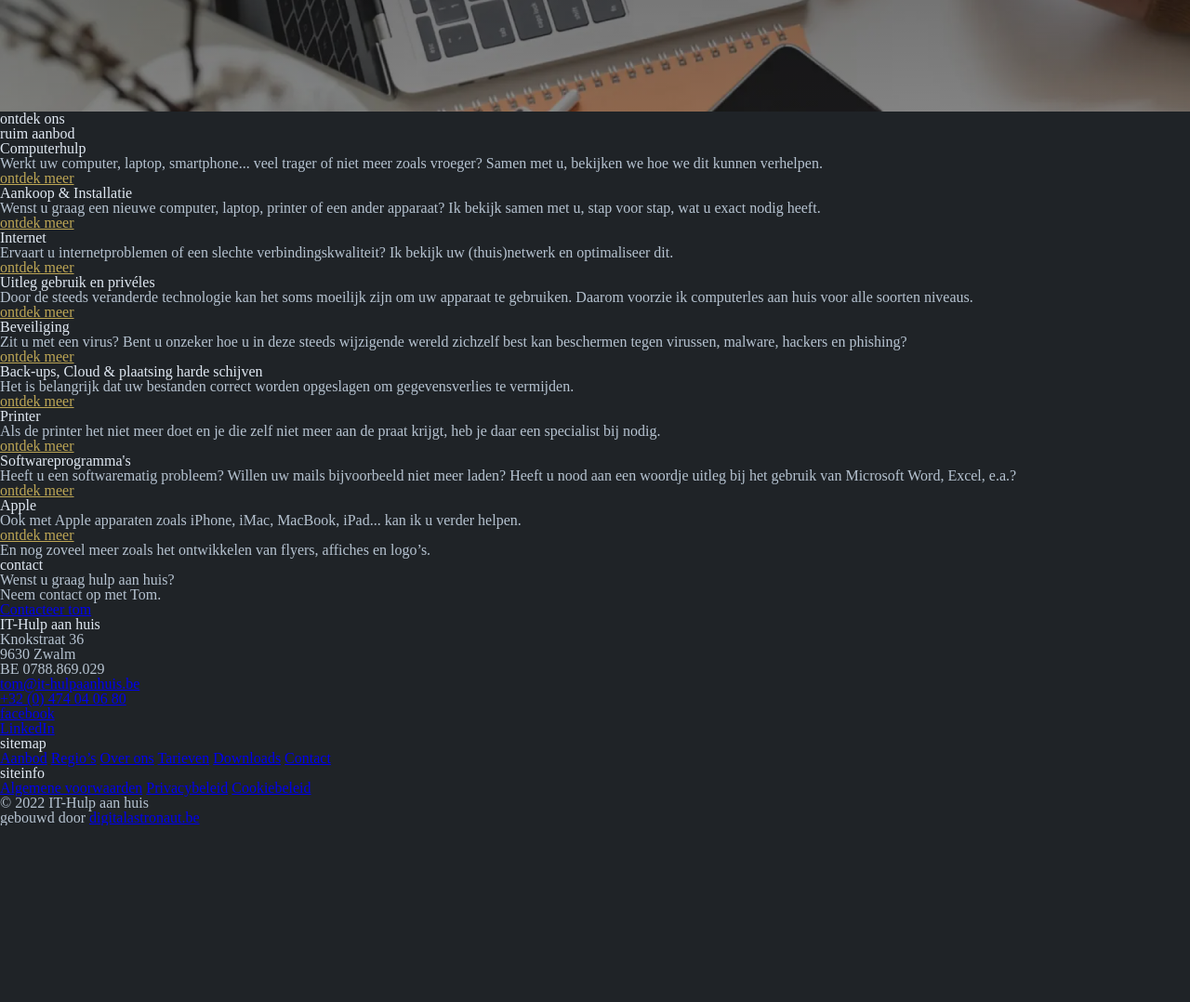
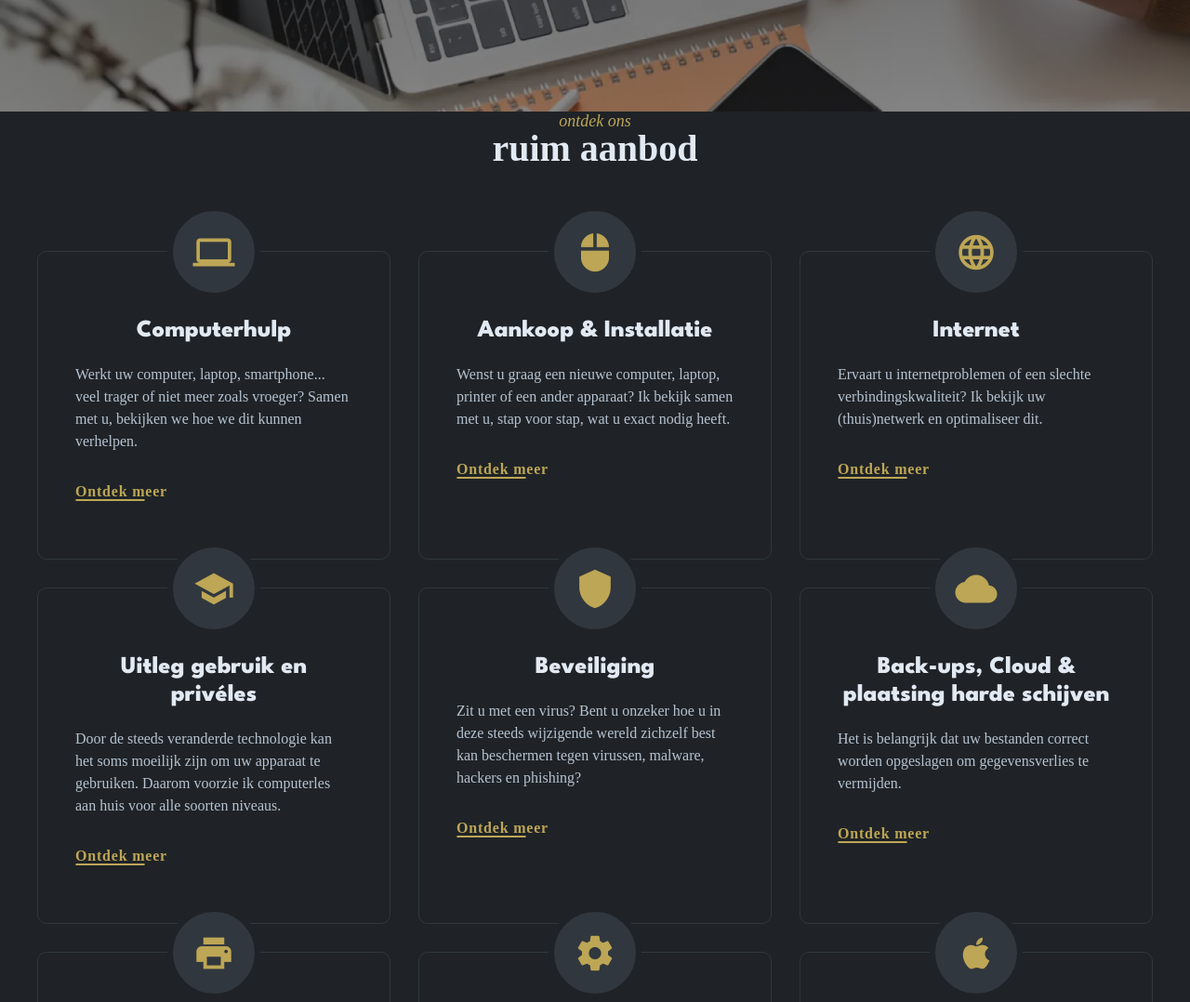
Before and after one commit to RobbeVanslambrouck/digital-astronaut-test, a website built with Vite: page index.html in a window 1280 px wide. Shown: the part 600-1678 px from the top of the page at 93% size. Before the commit the page ends 1488 px from the top, so only its background shows below. Built offline with nearby package versions, Linux system fonts and the light colour scheme.

Commit message:
add styling for services section

```diff
--- a/index.html
+++ b/index.html
@@ -5,6 +5,10 @@
     <meta name="viewport" content="width=device-width, initial-scale=1.0" />
     <link rel="stylesheet" href="reset.scss" />
     <link rel="stylesheet" href="style.scss" />
+    <link
+      rel="stylesheet"
+      href="https://fonts.googleapis.com/icon?family=Material+Icons"
+    />
     <title>IT-hulp | Aanbod</title>
   </head>
   <body>
@@ -39,112 +43,131 @@
         >
       </div>
     </header>
-    <main>
+    <main class="container">
+      <section class="services">
         <h2>
           <p>ontdek ons</p>
           <p>ruim aanbod</p>
         </h2>
-      <ul class="services">
+        <ul class="services-grid">
           <li>
             <article>
+              <i class="material-icons">computer</i>
               <h3>Computerhulp</h3>
               <p>
-              Werkt uw computer, laptop, smartphone... veel trager of niet meer
-              zoals vroeger? Samen met u, bekijken we hoe we dit kunnen
+                Werkt uw computer, laptop, smartphone... veel trager of niet
+                meer zoals vroeger? Samen met u, bekijken we hoe we dit kunnen
                 verhelpen.
               </p>
-            <a href="#">ontdek meer</a>
+              <a href="#">Ontdek meer</a>
             </article>
           </li>
           <li>
             <article>
+              <i class="material-icons">mouse</i>
+
               <h3>Aankoop & Installatie</h3>
               <p>
                 Wenst u graag een nieuwe computer, laptop, printer of een ander
-              apparaat? Ik bekijk samen met u, stap voor stap, wat u exact nodig
-              heeft.
+                apparaat? Ik bekijk samen met u, stap voor stap, wat u exact
+                nodig heeft.
               </p>
-            <a href="#">ontdek meer</a>
+              <a href="#">Ontdek meer</a>
             </article>
           </li>
           <li>
             <article>
+              <i class="material-icons">language</i>
+
               <h3>Internet</h3>
               <p>
                 Ervaart u internetproblemen of een slechte verbindingskwaliteit?
                 Ik bekijk uw (thuis)netwerk en optimaliseer dit.
               </p>
-            <a href="#">ontdek meer</a>
+              <a href="#">Ontdek meer</a>
             </article>
           </li>
           <li>
             <article>
+              <i class="material-icons">school</i>
+
               <h3>Uitleg gebruik en privéles</h3>
               <p>
                 Door de steeds veranderde technologie kan het soms moeilijk zijn
                 om uw apparaat te gebruiken. Daarom voorzie ik computerles aan
                 huis voor alle soorten niveaus.
               </p>
-            <a href="#">ontdek meer</a>
+              <a href="#">Ontdek meer</a>
             </article>
           </li>
           <li>
             <article>
+              <i class="material-icons">shield</i>
+
               <h3>Beveiliging</h3>
               <p>
                 Zit u met een virus? Bent u onzeker hoe u in deze steeds
                 wijzigende wereld zichzelf best kan beschermen tegen virussen,
                 malware, hackers en phishing?
               </p>
-            <a href="#">ontdek meer</a>
+              <a href="#">Ontdek meer</a>
             </article>
           </li>
           <li>
             <article>
+              <i class="material-icons">cloud</i>
+
               <h3>Back-ups, Cloud & plaatsing harde schijven</h3>
               <p>
                 Het is belangrijk dat uw bestanden correct worden opgeslagen om
                 gegevensverlies te vermijden.
               </p>
-            <a href="#">ontdek meer</a>
+              <a href="#">Ontdek meer</a>
             </article>
           </li>
           <li>
             <article>
+              <i class="material-icons">print</i>
+
               <h3>Printer</h3>
               <p>
-              Als de printer het niet meer doet en je die zelf niet meer aan de
-              praat krijgt, heb je daar een specialist bij nodig.
+                Als de printer het niet meer doet en je die zelf niet meer aan
+                de praat krijgt, heb je daar een specialist bij nodig.
               </p>
-            <a href="#">ontdek meer</a>
+              <a href="#">Ontdek meer</a>
             </article>
           </li>
           <li>
             <article>
+              <i class="material-icons">settings</i>
+
               <h3>Softwareprogramma's</h3>
               <p>
                 Heeft u een softwarematig probleem? Willen uw mails bijvoorbeeld
                 niet meer laden? Heeft u nood aan een woordje uitleg bij het
                 gebruik van Microsoft Word, Excel, e.a.?
               </p>
-            <a href="#">ontdek meer</a>
+              <a href="#">Ontdek meer</a>
             </article>
           </li>
           <li>
             <article>
+              <i class="material-icons">apple</i>
+
               <h3>Apple</h3>
               <p>
                 Ook met Apple apparaten zoals iPhone, iMac, MacBook, iPad... kan
                 ik u verder helpen.
               </p>
-            <a href="#">ontdek meer</a>
+              <a href="#">Ontdek meer</a>
             </article>
           </li>
         </ul>
         <p>
-        En nog zoveel meer zoals het ontwikkelen van flyers, affiches en logo’s.
+          En nog zoveel meer zoals het ontwikkelen van flyers, affiches en
+          logo’s.
         </p>
-
+      </section>
       <section>
         <h3>contact</h3>
         <p>Wenst u graag hulp aan huis?</p>
--- a/style.scss
+++ b/style.scss
@@ -37,6 +37,7 @@ h6 {
 
 header {
   padding-top: 30px;
+  margin-bottom: 120px;
   height: 720px;
   background-image: linear-gradient(
       180deg,
@@ -137,14 +138,91 @@ header {
 }
 
 .services {
-  ul {
-    display: flex;
-  }
+  h2 {
+    margin-bottom: 90px;
+    font-size: 40px;
+    font-weight: 800;
+    line-height: 40px;
+    letter-spacing: 0em;
+    text-align: center;
 
-  article {
-    display: block;
-    a {
-      color: #bda655;
+    p:first-child {
+      font-family: Merriweather;
+      font-size: 18px;
+      font-style: italic;
+      font-weight: 400;
+      color: $color-highlight;
+      line-height: 20px;
+      letter-spacing: 0em;
+      text-align: center;
     }
   }
 }
+
+.services-grid {
+  display: grid;
+  gap: 30px;
+  justify-content: center;
+  grid-template-rows: repeat(3, fit-content);
+  grid-template-columns: repeat(3, 1fr);
+
+  article {
+    position: relative;
+    padding: 70px 40px 60px 40px;
+    height: 100%;
+    border: 1px solid #30373e;
+    border-radius: 10px;
+    i {
+      position: absolute;
+      top: -50px;
+      left: calc(50% - 50px);
+      color: $color-highlight;
+      width: 100px;
+      height: 100px;
+      background: #30373e;
+      border: 6px solid #1f2327;
+      border-radius: 50%;
+      text-align: center;
+      line-height: 90px;
+      font-size: 45px;
+    }
+    h3 {
+      font-family: League Spartan;
+      font-size: 26px;
+      font-weight: 800;
+      line-height: 30px;
+      letter-spacing: 0em;
+      text-align: center;
+      margin-bottom: 20px;
+    }
+    p {
+      max-width: 300px;
+      font-size: 16px;
+      font-weight: 400;
+      line-height: 24px;
+      letter-spacing: 0em;
+      text-align: left;
+      margin: 0 auto;
+      margin-bottom: 30px;
+    }
+    a {
+      position: relative;
+      color: $color-highlight;
+      text-decoration: none;
+      font-size: 16px;
+      font-weight: 800;
+      line-height: 24px;
+      letter-spacing: 0.05em;
+      text-align: left;
+
+      &::before {
+        content: '';
+        position: absolute;
+        width: 75px;
+        border: 1px solid $color-highlight;
+        border-radius: 1px;
+        top: 100%;
+      }
+    }
+  }
+}
```
Lines whose indentation alone changed are shown as unchanged.
